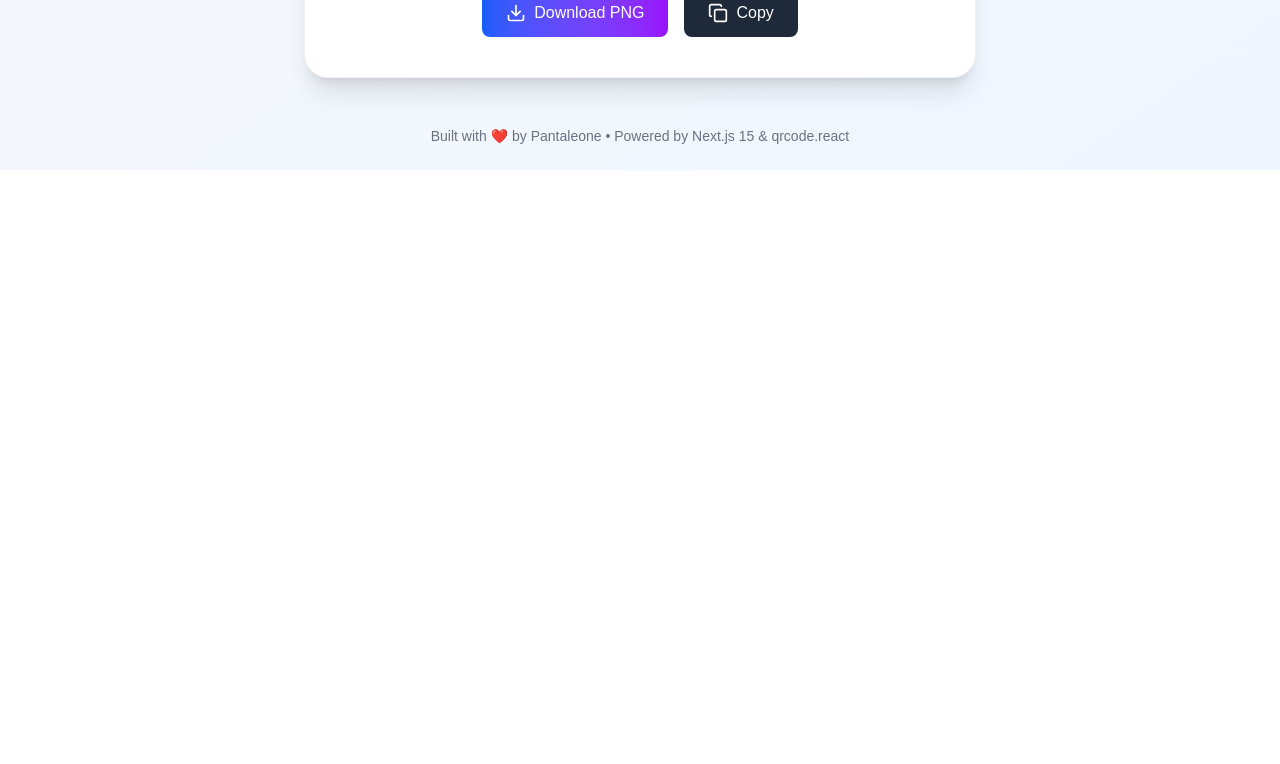
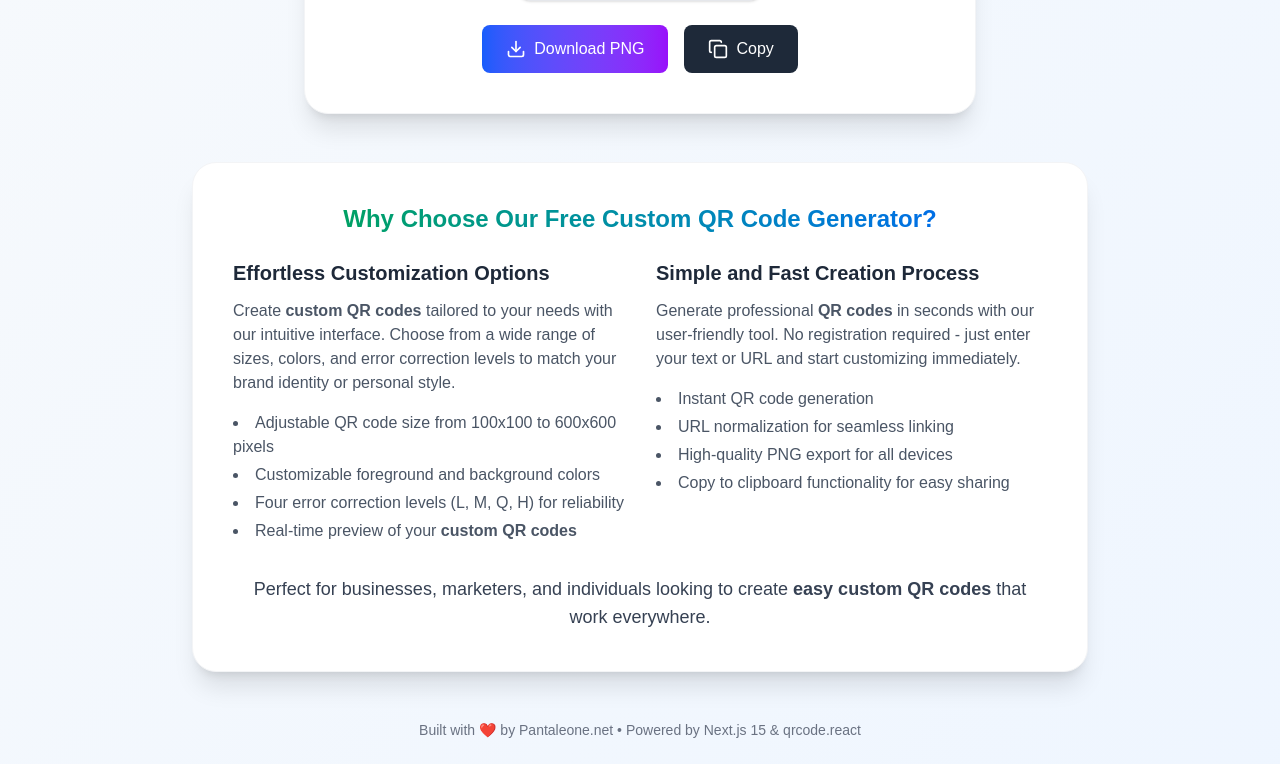
Before and after one commit to pantaleone-ai/QRCode-Generator-Nextjs15-React, a Next.js app: page / in a window 1280 px wide. Shown: the part 709-1473 px from the top of the page. Before the commit the page ends 879 px from the top, so only its background shows below. Built offline with nearby package versions, Linux system fonts and the light colour scheme.

Commit message:
content updates

```diff
--- a/app/page.js
+++ b/app/page.js
@@ -89,7 +89,7 @@ export default function Home() {
     <main className="min-h-screen bg-gradient-to-br from-slate-50 to-blue-50 flex flex-col items-center justify-center p-6">
       <div className="bg-white shadow-xl rounded-3xl p-10 w-full max-w-2xl border border-gray-100" role="main">
         <h1 className="text-3xl font-bold text-center mb-8 bg-gradient-to-r from-blue-600 to-purple-600 bg-clip-text text-transparent">
-          Free QR Code Generator
+          Free QR Code Generator from Pantaleone.net
         </h1>
 
         {/* QR Input */}
@@ -199,8 +199,53 @@ export default function Home() {
         </div>
       </div>
 
+      {/* Customization Features Section */}
+      <section className="mt-12 bg-white shadow-xl rounded-3xl p-10 w-full max-w-4xl border border-gray-100">
+        <h2 className="text-2xl font-bold text-center mb-6 bg-gradient-to-r from-green-600 to-blue-600 bg-clip-text text-transparent">
+          Why Choose Our Free Custom QR Code Generator?
+        </h2>
+
+        <div className="grid md:grid-cols-2 gap-8">
+          <div>
+            <h3 className="text-xl font-semibold text-gray-800 mb-3">
+              Effortless Customization Options
+            </h3>
+            <p className="text-gray-600 mb-4">
+              Create <strong>custom QR codes</strong> tailored to your needs with our intuitive interface. Choose from a wide range of sizes, colors, and error correction levels to match your brand identity or personal style.
+            </p>
+            <ul className="list-disc list-inside text-gray-600 space-y-1">
+              <li>Adjustable QR code size from 100x100 to 600x600 pixels</li>
+              <li>Customizable foreground and background colors</li>
+              <li>Four error correction levels (L, M, Q, H) for reliability</li>
+              <li>Real-time preview of your <strong>custom QR codes</strong></li>
+            </ul>
+          </div>
+
+          <div>
+            <h3 className="text-xl font-semibold text-gray-800 mb-3">
+              Simple and Fast Creation Process
+            </h3>
+            <p className="text-gray-600 mb-4">
+              Generate professional <strong>QR codes</strong> in seconds with our user-friendly tool. No registration required - just enter your text or URL and start customizing immediately.
+            </p>
+            <ul className="list-disc list-inside text-gray-600 space-y-1">
+              <li>Instant QR code generation</li>
+              <li>URL normalization for seamless linking</li>
+              <li>High-quality PNG export for all devices</li>
+              <li>Copy to clipboard functionality for easy sharing</li>
+            </ul>
+          </div>
+        </div>
+
+        <div className="mt-8 text-center">
+          <p className="text-lg font-medium text-gray-700">
+            Perfect for businesses, marketers, and individuals looking to create <strong>easy custom QR codes</strong> that work everywhere.
+          </p>
+        </div>
+      </section>
+
       <footer className="mt-12 text-center text-sm text-gray-500">
-        Built with ❤️ by Pantaleone • Powered by Next.js 15 & qrcode.react
+        Built with ❤️ by <a href="https://pantaleone.net" target="_blank">Pantaleone.net</a> • Powered by Next.js 15 & qrcode.react
       </footer>
     </main>
   );
```
